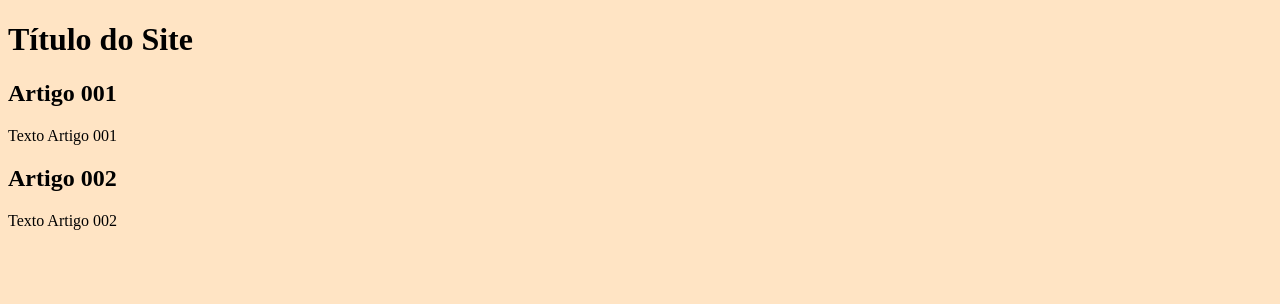
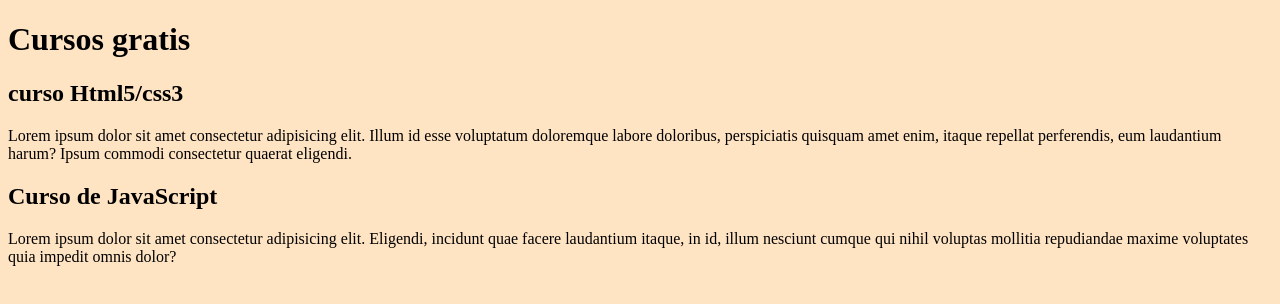
Before and after one commit to DevCarmona/projeto-site, a plain HTML site: page index.html in a window 1280 px wide. Drawn offline with Linux system fonts and the light colour scheme.

Commit message:
comecei a escrever o conteúdo

```diff
--- a/index.html
+++ b/index.html
@@ -10,15 +10,15 @@
 <body>
     <main>
         <header>
-            <h1>Título do Site</h1>
+            <h1>Cursos gratis</h1>
         </header>
         <article>
-            <h2>Artigo 001</h2>
-            <p>Texto Artigo 001</p>
+            <h2>curso Html5/css3</h2>
+            <p>Lorem ipsum dolor sit amet consectetur adipisicing elit. Illum id esse voluptatum doloremque labore doloribus, perspiciatis quisquam amet enim, itaque repellat perferendis, eum laudantium harum? Ipsum commodi consectetur quaerat eligendi.</p>
         </article>
         <article>
-            <h2>Artigo 002</h2>
-            <p>Texto Artigo 002</p>
+            <h2>Curso de JavaScript</h2>
+            <p>Lorem ipsum dolor sit amet consectetur adipisicing elit. Eligendi, incidunt quae facere laudantium itaque, in id, illum nesciunt cumque qui nihil voluptas mollitia repudiandae maxime voluptates quia impedit omnis dolor?</p>
         </article>
     </main>
 </body>
```
